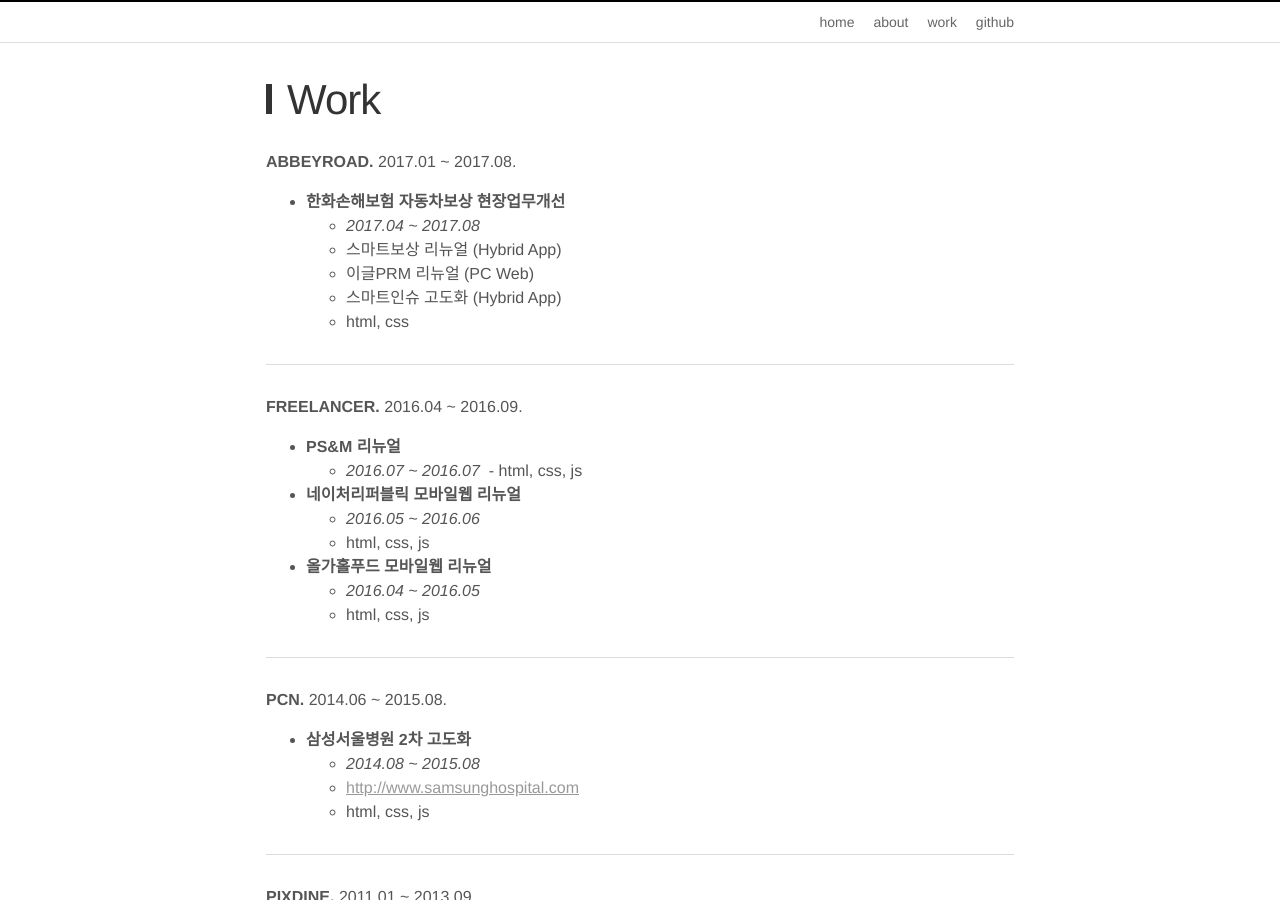
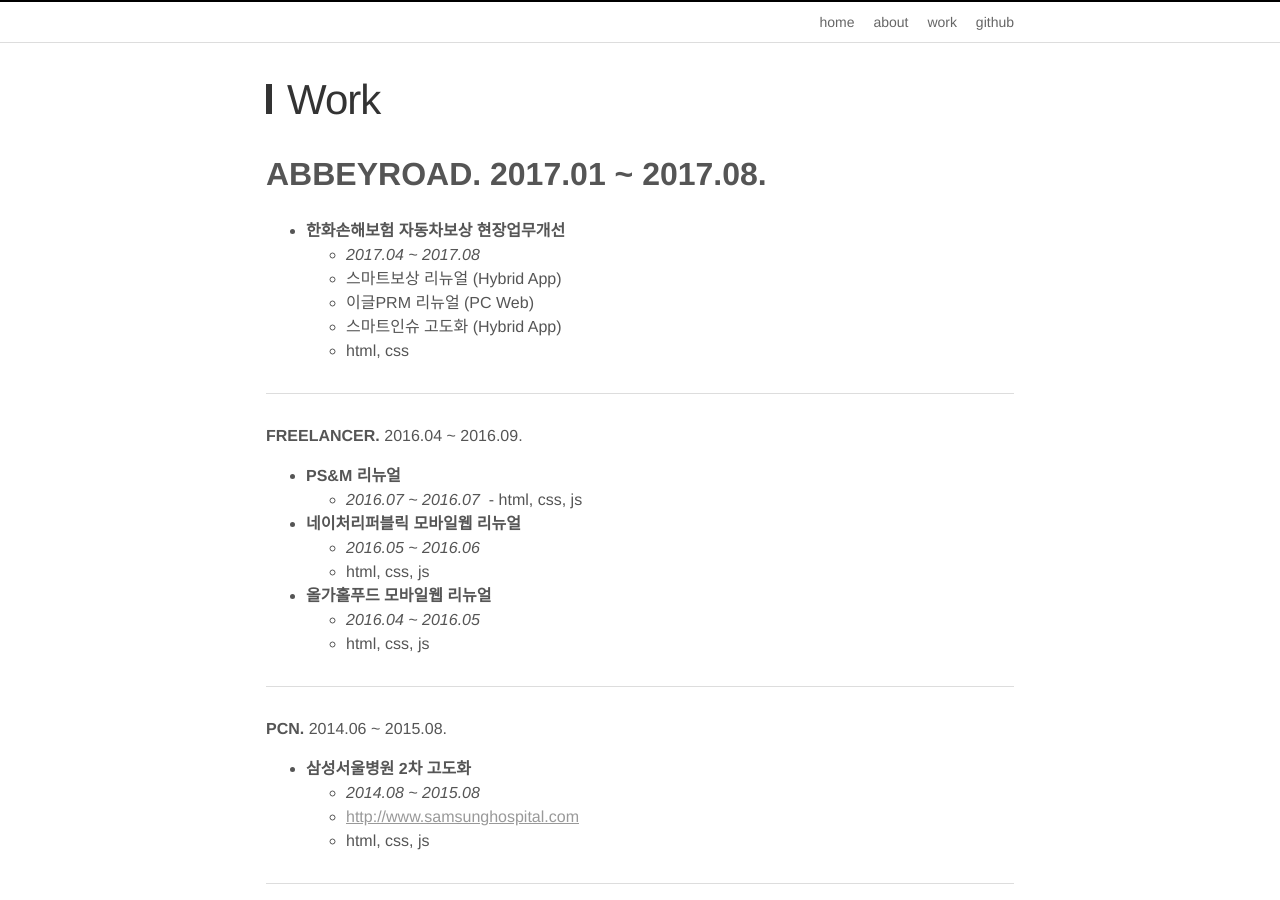
Before and after one commit to imyb/imyb.github.io, a Jekyll site: the page built from work.md, in a window 1280 px wide and 900 px high. Built offline with Jekyll 4.4.1, drawn with Linux system fonts in a browser that asks for light colours.

Commit message:
Update work.md

```diff
--- a/work.md
+++ b/work.md
@@ -5,7 +5,7 @@
 ---
 
 
-**ABBEYROAD.** 2017.01 ~ 2017.08.
+# **ABBEYROAD.** 2017.01 ~ 2017.08.
 
 - **한화손해보험 자동차보상 현장업무개선**
   - *2017.04 ~ 2017.08*
```
